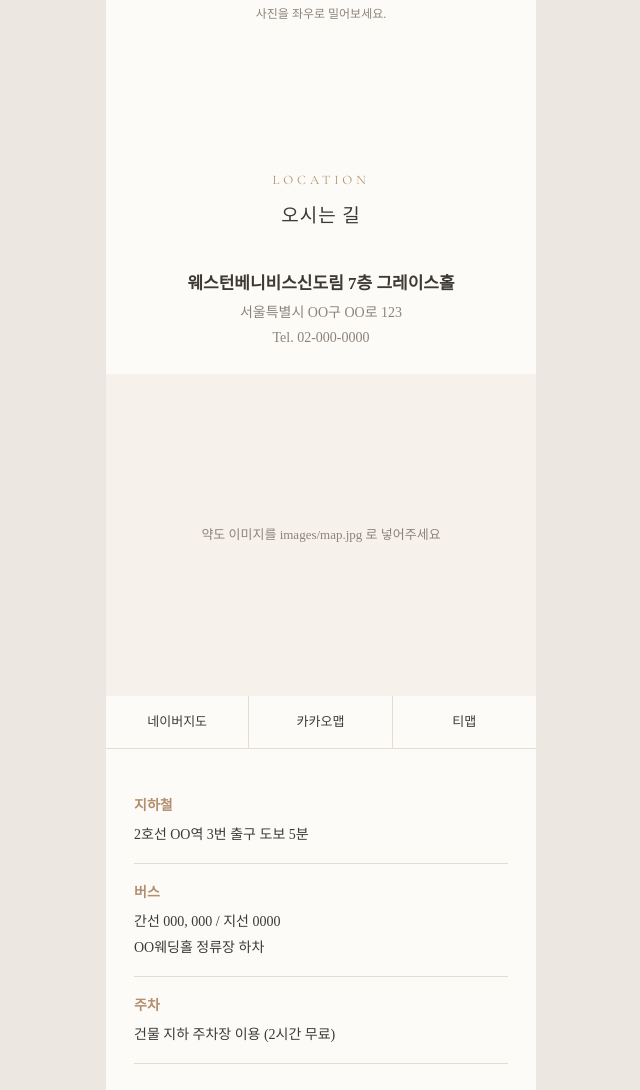
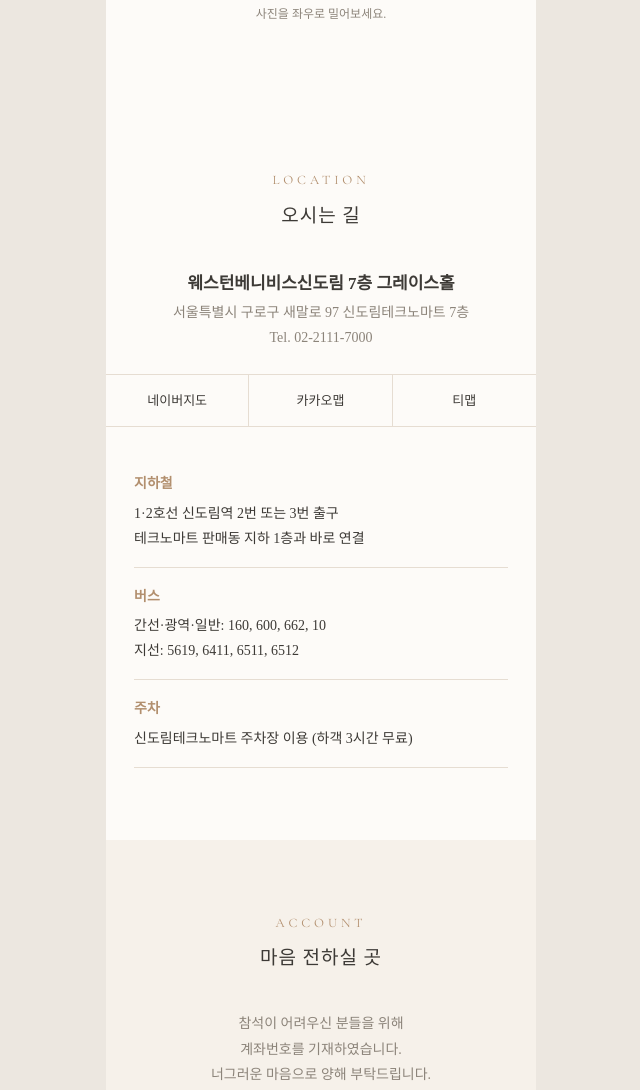
Before and after one commit to gb9696/weddingTest, a plain HTML site: page index.html in a window 1280 px wide. Shown: the part 2175-3265 px from the top of the page, without its empty margins (319-959 px from the left). Drawn offline with nearby package versions, Linux system fonts and the light colour scheme; a web font is replaced by a local one.

Commit message:
오시는 길 정보 업데이트
Co-Authored-By: Claude Opus 5.5 <noreply@anthropic.com>
Claude-Session: https://claude.ai/code/session_01JRfHR8jf4Xr6sbZPiBSyAj

```diff
--- a/config.js
+++ b/config.js
@@ -40,18 +40,18 @@ const CONFIG = {
     name: "웨스턴베니비스신도림",
     floor: "7층",
     hall: "그레이스홀",
-    address: "서울특별시 OO구 OO로 123",
-    tel: "02-000-0000",
-    // 지도 링크: 각 지도 앱에서 장소 검색 후 '공유 > 링크 복사'한 주소로 바꾸세요
-    naverMap: "https://map.naver.com/",
-    kakaoMap: "https://map.kakao.com/",
-    tmap: "https://tmap.life/",
-    // 지도 이미지(선택). 캡처한 약도를 images/map.jpg로 넣으면 표시됩니다
-    mapImage: "images/map.jpg?v=202611180952",
+    address: "서울특별시 구로구 새말로 97 신도림테크노마트 7층",
+    tel: "02-2111-7000",
+    // 지도 앱 바로가기 (검색 결과로 연결)
+    naverMap: "https://map.naver.com/p/search/" + encodeURIComponent("웨스턴베니비스 신도림"),
+    kakaoMap: "https://map.kakao.com/link/search/" + encodeURIComponent("웨스턴베니비스 신도림"),
+    tmap: "tmap://search?name=" + encodeURIComponent("웨스턴베니비스 신도림"),
+    // 약도 이미지(선택). images/map.jpg 로 넣으면 표시되고, 없으면 영역이 숨겨집니다
+    mapImage: "images/map.jpg",
     transport: [
-      { title: "지하철", desc: "2호선 OO역 3번 출구 도보 5분" },
-      { title: "버스", desc: "간선 000, 000 / 지선 0000\nOO웨딩홀 정류장 하차" },
-      { title: "주차", desc: "건물 지하 주차장 이용 (2시간 무료)" },
+      { title: "지하철", desc: "1·2호선 신도림역 2번 또는 3번 출구\n테크노마트 판매동 지하 1층과 바로 연결" },
+      { title: "버스", desc: "간선·광역·일반: 160, 600, 662, 10\n지선: 5619, 6411, 6511, 6512" },
+      { title: "주차", desc: "신도림테크노마트 주차장 이용 (하객 3시간 무료)" },
     ],
   },
 
--- a/index.html
+++ b/index.html
@@ -14,7 +14,7 @@
   <link rel="preconnect" href="https://fonts.googleapis.com" />
   <link rel="preconnect" href="https://fonts.gstatic.com" crossorigin />
   <link href="https://fonts.googleapis.com/css2?family=Gowun+Batang:wght@400;700&family=Cormorant+Garamond:ital,wght@0,400;0,500;1,400&family=Yellowtail&family=Sacramento&display=swap" rel="stylesheet" />
-  <link rel="stylesheet" href="style.css?v=202611180952" />
+  <link rel="stylesheet" href="style.css?v=202611181101" />
 </head>
 <body>
   <svg width="0" height="0" style="position:absolute">
@@ -143,7 +143,7 @@
   <div class="toast" id="toast"></div>
 
   <script src="https://t1.kakaocdn.net/kakao_js_sdk/2.7.2/kakao.min.js" crossorigin="anonymous"></script>
-  <script src="config.js?v=202611180952"></script>
-  <script src="script.js?v=202611180952"></script>
+  <script src="config.js?v=202611181101"></script>
+  <script src="script.js?v=202611181101"></script>
 </body>
 </html>
--- a/script.js
+++ b/script.js
@@ -108,10 +108,11 @@
   $("venueAddr").innerHTML = `${V.address}<br>Tel. <a href="tel:${V.tel}">${V.tel}</a>`;
   $("naverMap").href = V.naverMap; $("kakaoMap").href = V.kakaoMap; $("tmap").href = V.tmap;
   const mapBox = $("mapBox");
-  if (V.mapImage) {
+  if (!V.mapImage) mapBox.remove();
+  else {
     const test = new Image();
     test.onload = () => (mapBox.style.backgroundImage = `url(${V.mapImage})`);
-    test.onerror = () => (mapBox.textContent = "약도 이미지를 images/map.jpg 로 넣어주세요");
+    test.onerror = () => mapBox.remove();
     test.src = V.mapImage;
   }
   $("transport").innerHTML = V.transport.map((t) => `<div><h4>${t.title}</h4><p>${t.desc}</p></div>`).join("");
--- a/style.css
+++ b/style.css
@@ -165,3 +165,5 @@ button { font-family: inherit; cursor: pointer; border: 0; background: none; col
 @keyframes spin { to { transform: rotate(360deg); } }
 .toast { position: fixed; bottom: 40px; left: 50%; transform: translate(-50%, 20px); background: rgba(40,40,40,.88); color: #fff; padding: 10px 20px; border-radius: 20px; font-size: 13px; opacity: 0; transition: .3s; pointer-events: none; z-index: 60; }
 .toast.show { opacity: 1; transform: translate(-50%, 0); }
+.map-btns { border-top: 1px solid var(--line); }
+.venue-addr + .map-btns { margin-top: 24px; }
```
